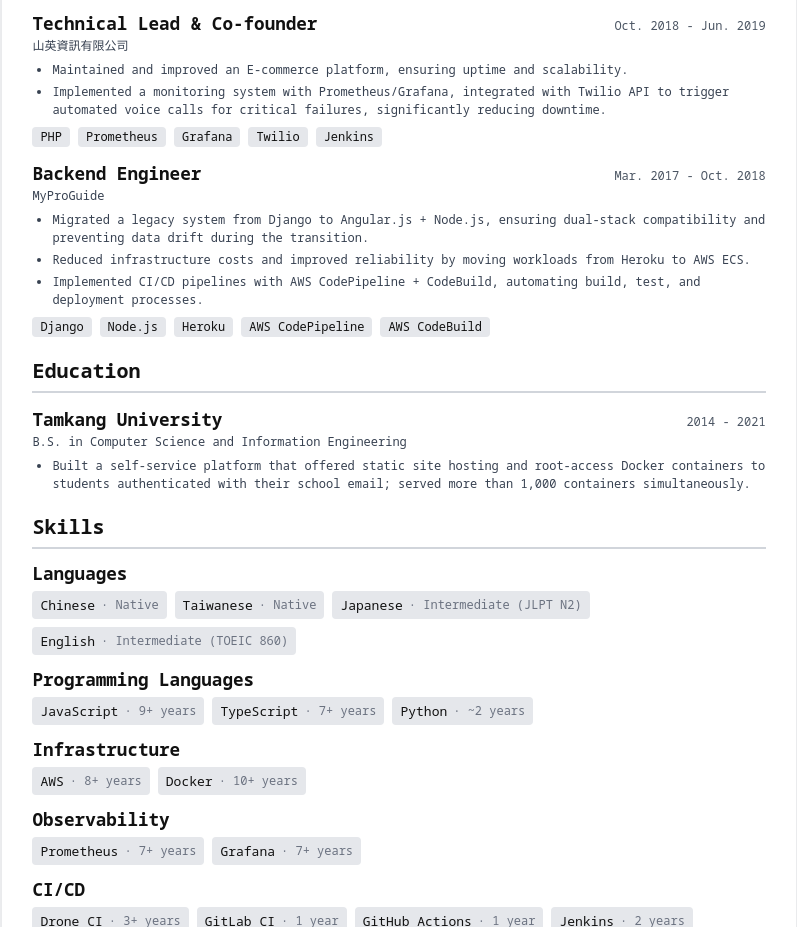
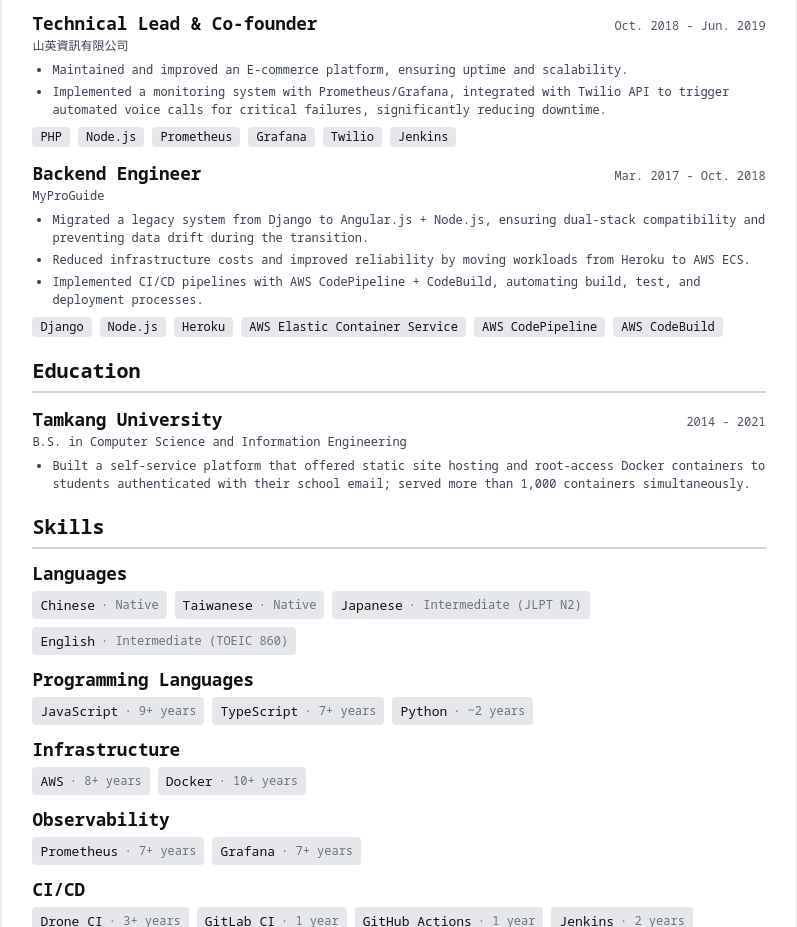
Before and after one commit to tom19960222/resume-page, a plain HTML site: page index_en.html in a window 1280 px wide. Shown: the part 847-1774 px from the top of the page, without its empty margins (241-1038 px from the left). Drawn offline with Linux system fonts and the light colour scheme.

Commit message:
docs: update job tags in english resume

```diff
--- a/index_en.html
+++ b/index_en.html
@@ -1416,7 +1416,7 @@
                             <li class="break-words">Maintained and improved an E-commerce platform, ensuring uptime and scalability.</li>
                             <li class="break-words">Implemented a monitoring system with Prometheus/Grafana, integrated with Twilio API to trigger automated voice calls for critical failures, significantly reducing downtime.</li>
                         </ul>
-                        <div class="mt-2 flex flex-wrap gap-2"><span class="rounded bg-gray-200 px-2 py-0.5 text-xs">PHP</span><span class="rounded bg-gray-200 px-2 py-0.5 text-xs">Prometheus</span><span class="rounded bg-gray-200 px-2 py-0.5 text-xs">Grafana</span><span class="rounded bg-gray-200 px-2 py-0.5 text-xs">Twilio</span><span class="rounded bg-gray-200 px-2 py-0.5 text-xs">Jenkins</span></div>
+                        <div class="mt-2 flex flex-wrap gap-2"><span class="rounded bg-gray-200 px-2 py-0.5 text-xs">PHP</span><span class="rounded bg-gray-200 px-2 py-0.5 text-xs">Node.js</span><span class="rounded bg-gray-200 px-2 py-0.5 text-xs">Prometheus</span><span class="rounded bg-gray-200 px-2 py-0.5 text-xs">Grafana</span><span class="rounded bg-gray-200 px-2 py-0.5 text-xs">Twilio</span><span class="rounded bg-gray-200 px-2 py-0.5 text-xs">Jenkins</span></div>
                     </div>
                     <div class="mb-4">
                       <div class="flex flex-col gap-y-1 sm:flex-row sm:items-baseline sm:justify-between">
@@ -1431,7 +1431,7 @@
                           <li class="break-words">Reduced infrastructure costs and improved reliability by moving workloads from Heroku to AWS ECS.</li>
                           <li class="break-words">Implemented CI/CD pipelines with AWS CodePipeline + CodeBuild, automating build, test, and deployment processes.</li>
                       </ul>
-                      <div class="mt-2 flex flex-wrap gap-2"><span class="rounded bg-gray-200 px-2 py-0.5 text-xs">Django</span><span class="rounded bg-gray-200 px-2 py-0.5 text-xs">Node.js</span><span class="rounded bg-gray-200 px-2 py-0.5 text-xs">Heroku</span><span class="rounded bg-gray-200 px-2 py-0.5 text-xs">AWS CodePipeline</span><span class="rounded bg-gray-200 px-2 py-0.5 text-xs">AWS CodeBuild</span></div>
+                      <div class="mt-2 flex flex-wrap gap-2"><span class="rounded bg-gray-200 px-2 py-0.5 text-xs">Django</span><span class="rounded bg-gray-200 px-2 py-0.5 text-xs">Node.js</span><span class="rounded bg-gray-200 px-2 py-0.5 text-xs">Heroku</span><span class="rounded bg-gray-200 px-2 py-0.5 text-xs">AWS Elastic Container Service</span><span class="rounded bg-gray-200 px-2 py-0.5 text-xs">AWS CodePipeline</span><span class="rounded bg-gray-200 px-2 py-0.5 text-xs">AWS CodeBuild</span></div>
                   </div>
                   <div class="mb-4">
                 </section>
```
